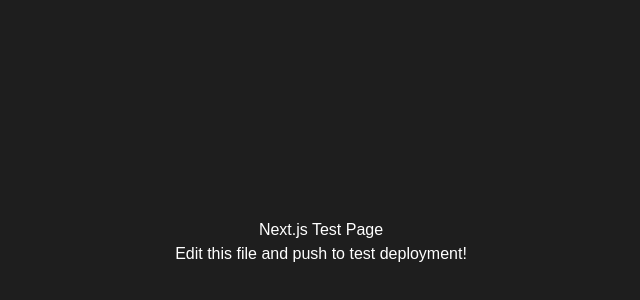
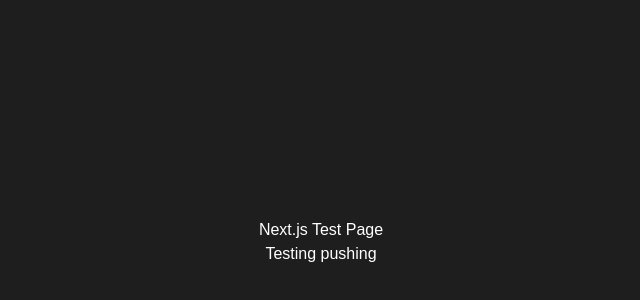
Before and after one commit to semmyverdonschot/portfolio, a Next.js app: page / in a window 1280 px wide. Shown: the part 158-458 px from the top of the page, without its empty margins (319-959 px from the left). Built offline with nearby package versions, Linux system fonts and the light colour scheme.

Commit message:
deploy update

```diff
--- a/app/page.tsx
+++ b/app/page.tsx
@@ -13,7 +13,7 @@ export default function Home() {
       color: "#fff"
     }}>
       <h1>Next.js Test Page</h1>
-      <p>Edit this file and push to test deployment!</p>
+      <p>Testing pushing</p>
     </main>
   );
 }
```
